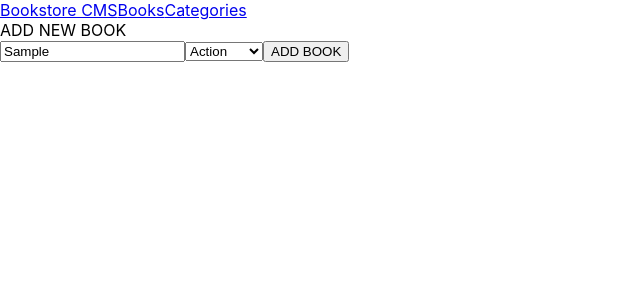
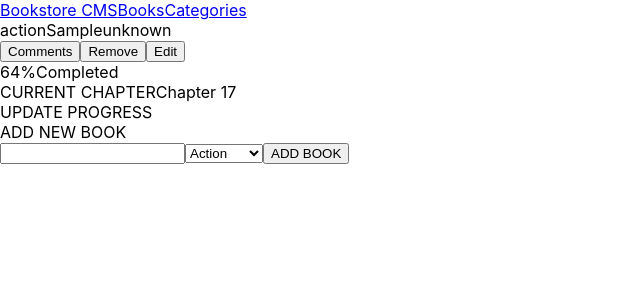
Before and after one commit to Leandro-Barretoo/bookSS, a React (Create React App) app: page / in a window 1280 px wide. Both pictures are taken after typing "Sample" into the empty fields and a click on the button "ADD BOOK". Shown: the top 300 px of the page, without its empty margins (0-640 px from the left). Built offline with nearby package versions, Linux system fonts and the light colour scheme.

Commit message:
Finish remove book functionality

```diff
--- a/src/components/AddForm.js
+++ b/src/components/AddForm.js
@@ -7,6 +7,7 @@ const AddForm = () => {
   const dispatch = useDispatch();
 
   const submitBookToStore = () => {
+    const form = document.getElementById('form');
     const newBook = {
       id: uuidv4(),
       categorie: document.getElementById('categories-input').value,
@@ -14,12 +15,13 @@ const AddForm = () => {
       author: 'unknown',
     };
     dispatch(addBook(newBook));
+    form.reset();
   };
 
   return (
     <div>
       <span>ADD NEW BOOK</span>
-      <form>
+      <form id="form">
         <input className="TextInput" />
         <select id="categories-input">
           <option value="action">Action</option>
--- a/src/components/BookActions.js
+++ b/src/components/BookActions.js
@@ -5,27 +5,27 @@ import { removeBook } from '../redux/books/books';
 
 const BookActions = (props) => {
   const dispatch = useDispatch();
+  const { bookid } = props;
 
-  const removeBookFromStore = (e) => {
-    dispatch(removeBook(e.target.id));
+  const removeBookFromStore = () => {
+    dispatch(removeBook(bookid));
   };
 
-  const { actionid } = props;
   return (
     <div>
       <button type="button">Comments</button>
-      <button type="button" id={actionid} onClick={removeBookFromStore}>Remove</button>
+      <button type="button" onClick={removeBookFromStore}>Remove</button>
       <button type="button">Edit</button>
     </div>
   );
 };
 
 BookActions.defaultProps = {
-  actionid: '',
+  bookid: '',
 };
 
 BookActions.propTypes = {
-  actionid: PropTypes.string,
+  bookid: PropTypes.string,
 };
 
 export default BookActions;
--- a/src/components/BookCard.js
+++ b/src/components/BookCard.js
@@ -5,10 +5,21 @@ import Completed from './Completed';
 import Chapter from './Chapter';
 
 const BookCard = (props) => {
-  const { categorie, title, author } = props;
+  const {
+    bookid,
+    categorie,
+    title,
+    author,
+  } = props;
+
   return (
     <div className="Lesson-Panel">
-      <BookInfo categorie={categorie} title={title} author={author} />
+      <BookInfo
+        bookid={bookid}
+        categorie={categorie}
+        title={title}
+        author={author}
+      />
       <Completed />
       <Chapter />
     </div>
@@ -16,12 +27,14 @@ const BookCard = (props) => {
 };
 
 BookCard.defaultProps = {
+  bookid: '',
   categorie: '',
   title: '',
   author: '',
 };
 
 BookCard.propTypes = {
+  bookid: PropTypes.string,
   categorie: PropTypes.string,
   title: PropTypes.string,
   author: PropTypes.string,
--- a/src/components/BookInfo.js
+++ b/src/components/BookInfo.js
@@ -4,7 +4,7 @@ import BookActions from './BookActions';
 
 const BookInfo = (props) => {
   const {
-    id,
+    bookid,
     categorie,
     title,
     author,
@@ -15,20 +15,20 @@ const BookInfo = (props) => {
       <span>{categorie}</span>
       <span>{title}</span>
       <span>{author}</span>
-      <BookActions actionid={id} />
+      <BookActions bookid={bookid} />
     </div>
   );
 };
 
 BookInfo.defaultProps = {
-  id: '',
+  bookid: '',
   categorie: '',
   title: '',
   author: '',
 };
 
 BookInfo.propTypes = {
-  id: PropTypes.string,
+  bookid: PropTypes.string,
   categorie: PropTypes.string,
   title: PropTypes.string,
   author: PropTypes.string,
--- a/src/components/MainPage.js
+++ b/src/components/MainPage.js
@@ -1,13 +1,14 @@
 import React from 'react';
+import { useSelector } from 'react-redux';
 import Nav from './Nav';
 import BookCard from './BookCard';
 import Line from './Line';
 import AddForm from './AddForm';
-import store from '../redux/cofigureStore';
 
-const { booksReducer } = store.getState();
+const MainPage = () => {
+  const myBooks = useSelector((state) => state.booksReducer);
 
-const myBooksArr = booksReducer.map((book) => {
+  const myBooksArr = myBooks.map((book) => {
     const {
       id,
       categorie,
@@ -17,6 +18,7 @@ const myBooksArr = booksReducer.map((book) => {
     return (
       <BookCard
         key={id}
+        bookid={id}
         categorie={categorie}
         title={title}
         author={author}
@@ -24,7 +26,7 @@ const myBooksArr = booksReducer.map((book) => {
     );
   });
 
-const MainPage = () => (
+  return (
     <div className="Panel-bg">
       <Nav />
       { myBooksArr }
@@ -32,5 +34,6 @@ const MainPage = () => (
       <AddForm />
     </div>
   );
+};
 
 export default MainPage;
--- a/src/redux/cofigureStore.js
+++ b/src/redux/cofigureStore.js
@@ -11,6 +11,4 @@ const store = createStore(
   applyMiddleware(logger),
 );
 
-window.store = store;
-
 export default store;
```
Lines whose indentation alone changed are shown as unchanged.
